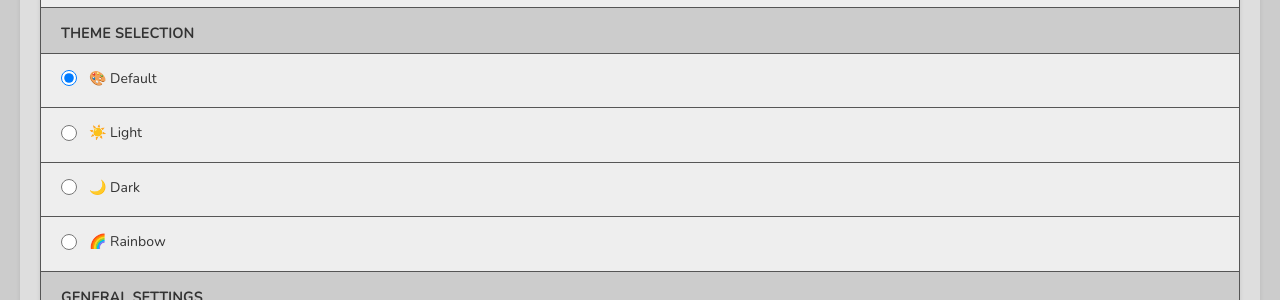
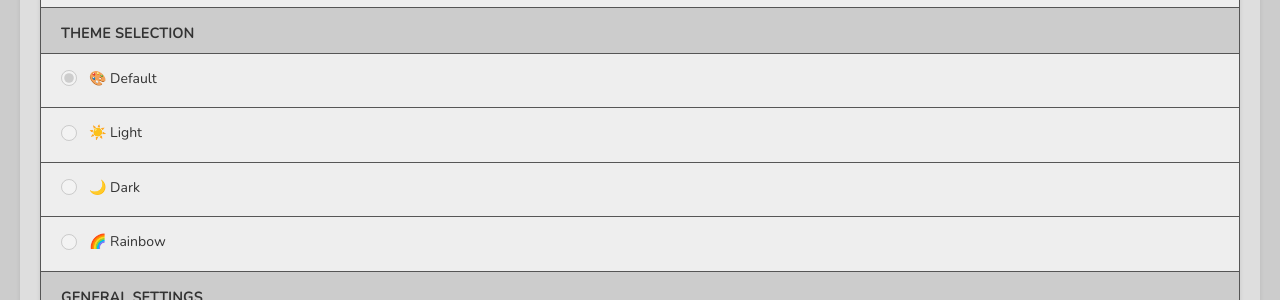
Before and after one commit to DearthFunk/philo-sophia, a React app: page /settings in a window 1280 px wide. Shown: the part 410-710 px from the top of the page. Built offline with nearby package versions, Linux system fonts and the light colour scheme.

Commit message:
theme changes

```diff
--- a/src/App.tsx
+++ b/src/App.tsx
@@ -12,16 +12,33 @@ import './App.css';
 import { Layout } from './Layout';
 
 const THEME_STORAGE_KEY = 'philosobabel-theme';
+const CUSTOMIZE_STORAGE_KEY = 'philosobabel-customize';
 const availableThemes = ['default', 'light', 'dark', 'rainbow'];
 
 // Theme manager component that handles theme application
 const ThemeManager: React.FC = () => {
   const location = useLocation();
 
-  useEffect(() => {
+  // Get the effective theme based on customize setting from localStorage
+  const getEffectiveTheme = () => {
+    try {
+      const customizeEnabledStr = localStorage.getItem(CUSTOMIZE_STORAGE_KEY);
+      const customizeEnabled = customizeEnabledStr ? JSON.parse(customizeEnabledStr) : false;
+
+      if (!customizeEnabled) {
+        return 'default';
+      }
+
+      const savedTheme = localStorage.getItem(THEME_STORAGE_KEY);
+      return availableThemes.includes(savedTheme!) ? savedTheme : 'default';
+    } catch (error) {
+      console.error('Error reading theme settings:', error);
+      return 'default';
+    }
+  };
+
   const applyTheme = () => {
-      const savedTheme = localStorage.getItem(THEME_STORAGE_KEY);
-      const theme = availableThemes.includes(savedTheme!) ? savedTheme : 'default';
+    const theme = getEffectiveTheme();
 
     // Remove any existing theme classes
     const body = document.body;
@@ -34,32 +51,18 @@ const ThemeManager: React.FC = () => {
     body.classList.add(`theme-${theme}`);
   };
 
+  useEffect(() => {
     // Apply theme on location change (route navigation)
     applyTheme();
   }, [location]);
 
   useEffect(() => {
-    const applyTheme = () => {
-      const savedTheme = localStorage.getItem(THEME_STORAGE_KEY);
-      const theme = availableThemes.includes(savedTheme!) ? savedTheme : 'default';
-
-      // Remove any existing theme classes
-      const body = document.body;
-      const existingThemeClasses = Array.from(body.classList).filter(className =>
-        className.startsWith('theme-')
-      );
-      existingThemeClasses.forEach(className => body.classList.remove(className));
-
-      // Add the theme class
-      body.classList.add(`theme-${theme}`);
-    };
-
     // Apply theme immediately on mount
     applyTheme();
 
-    // Listen for storage changes (theme updates from other components)
+    // Listen for storage changes (theme and customize setting updates)
     const handleStorageChange = (e: StorageEvent) => {
-      if (e.key === THEME_STORAGE_KEY) {
+      if (e.key === THEME_STORAGE_KEY || e.key === CUSTOMIZE_STORAGE_KEY) {
         applyTheme();
       }
     };
--- a/src/pages/SettingsPage.tsx
+++ b/src/pages/SettingsPage.tsx
@@ -26,6 +26,12 @@ const SettingsPage: React.FC = () => {
     return availableThemes.includes(savedTheme) ? savedTheme : 'default';
   });
 
+  // Effect to handle customize setting changes
+  useEffect(() => {
+    // When customize setting changes, dispatch event to update theme
+    window.dispatchEvent(new CustomEvent('theme-changed'));
+  }, [customizeEnabled]);
+
   // Note: Theme application is handled by App.tsx to avoid conflicts
 
   const handleThemeChange = (theme: Theme) => {
@@ -34,6 +40,15 @@ const SettingsPage: React.FC = () => {
 
     // Dispatch custom event to notify other components of theme change
     window.dispatchEvent(new CustomEvent('theme-changed'));
+  };
+
+  // Get the effective theme (default if customize is off, otherwise stored theme)
+  const getEffectiveTheme = (): Theme => {
+    if (!customizeEnabled) {
+      return 'default';
+    }
+    const savedTheme = localStorage.getItem(THEME_STORAGE_KEY) as Theme;
+    return availableThemes.includes(savedTheme) ? savedTheme : 'default';
   };
 
   const getThemeDisplayName = (theme: Theme): string => {
@@ -244,8 +259,9 @@ const SettingsPage: React.FC = () => {
                 <input
                   type="radio"
                   name="theme"
-                  checked={currentTheme === theme}
+                  checked={getEffectiveTheme() === theme}
                   onChange={() => handleThemeChange(theme)}
+                  disabled={!customizeEnabled}
                 />
                 {getThemeDisplayName(theme)}
               </label>
```
Lines whose indentation alone changed are shown as unchanged.
